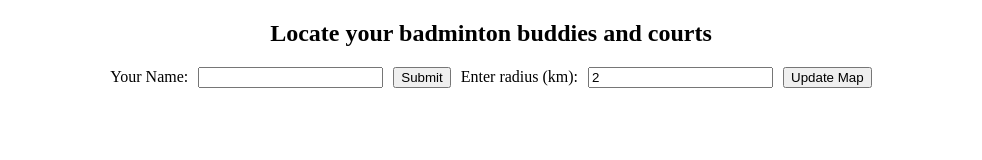
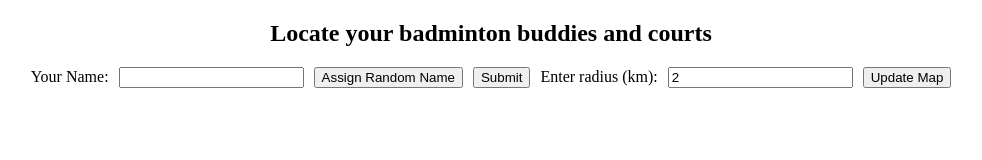
Before and after one commit to trishulsgowda/locate-my-buddies, a website: page public/index.html in a window 1280 px wide. Shown: the whole page, without its empty margins (149-1131 px from the left). Drawn offline with Linux system fonts and the light colour scheme; some packages are replaced by stand-ins of ours.

Commit message:
Added functionality to assign fake names

```diff
--- a/package.json
+++ b/package.json
@@ -10,8 +10,10 @@
   "author": "",
   "license": "ISC",
   "dependencies": {
+    "@faker-js/faker": "^8.4.1",
     "csv-parser": "^3.0.0",
     "dotenv": "^16.4.5",
-    "express": "^4.19.2"
+    "express": "^4.19.2",
+    "socket.io": "^4.7.5"
   }
 }
--- a/public/index.html
+++ b/public/index.html
@@ -38,6 +38,7 @@
         <form id="user-form">
             <label for="name">Your Name:</label>
             <input type="text" id="name" name="name" required>
+            <button type="button" onclick="generateRandomName()">Assign Random Name</button>
             <button type="submit">Submit</button>
         </form>
 
@@ -256,6 +257,15 @@
 
 
         });
+
+        function generateRandomName() {
+            fetch('/random-name')
+            .then(response => response.json())
+            .then(data => {
+                document.getElementById('name').value = data.name;
+            });
+        }
     </script>
+
 </body>
 </html>
```
Also changed, not shown: server.js (+9 -3 lines).
